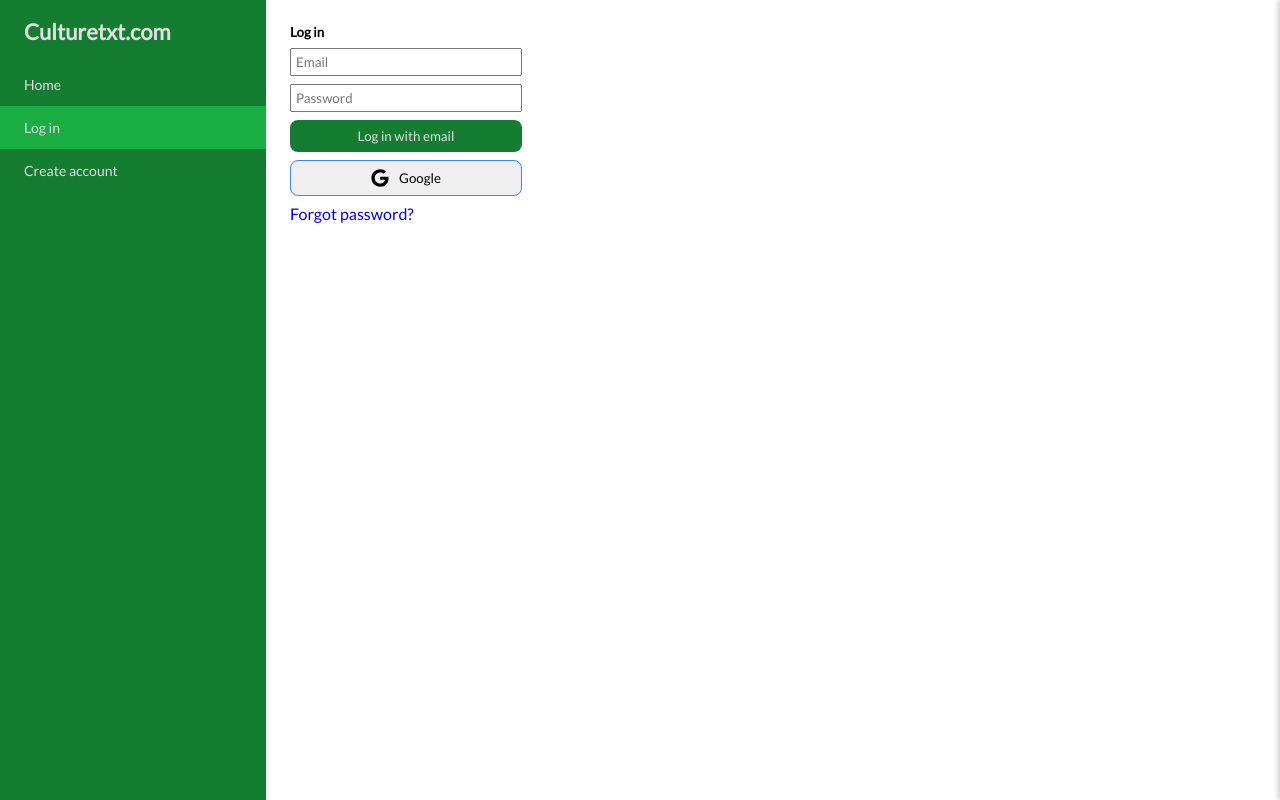
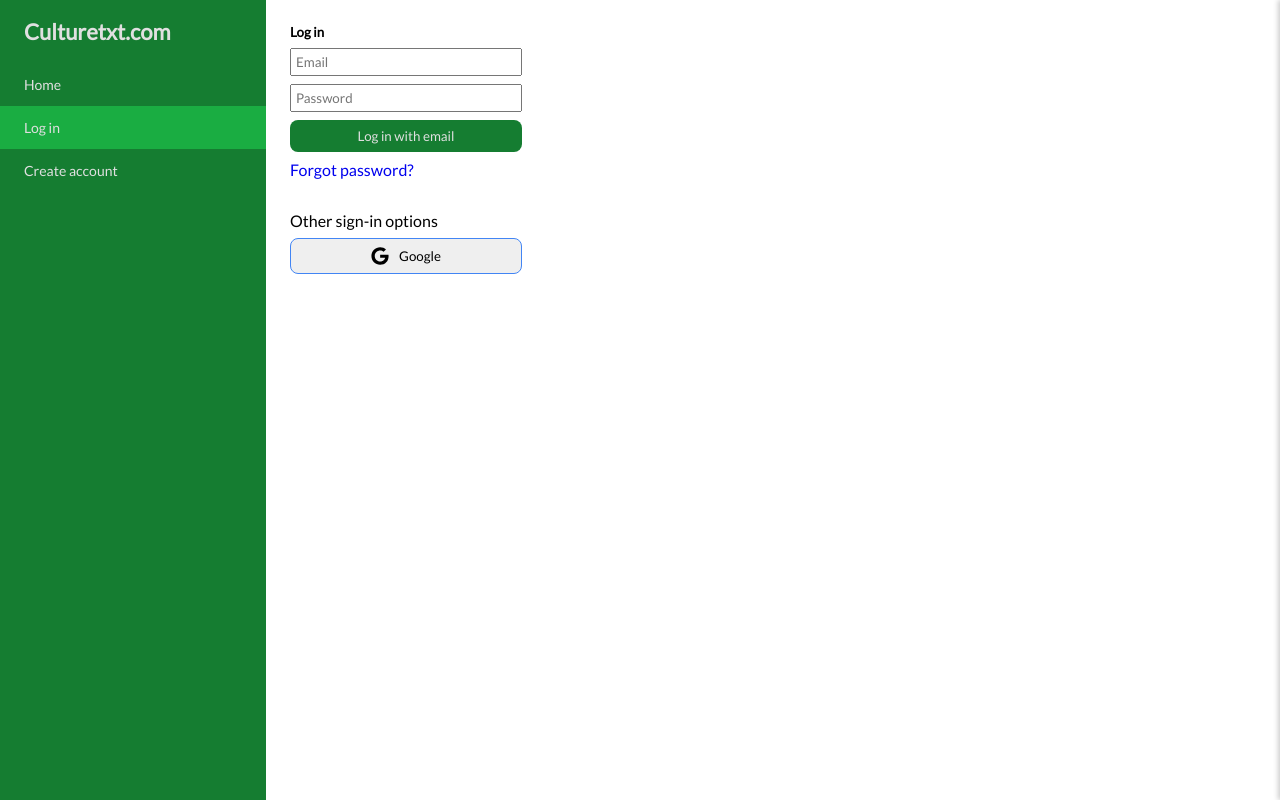
Before and after one commit to ivandax/campodecultura, a React (Vite) app: page /login in a window 1280 px wide. Built offline with nearby package versions, Linux system fonts and the light colour scheme; no server answers.

Commit message:
Improve styling in login view

```diff
--- a/src/presentation/views/Login/Login.Styles.ts
+++ b/src/presentation/views/Login/Login.Styles.ts
@@ -11,3 +11,10 @@ export const LoginFormWrapper = styled.form`
     padding: 4px;
   }
 `;
+
+export const SocialActionsWrapper = styled.div`
+  display: flex;
+  flex-direction: column;
+  gap: 8px;
+  padding-top: 24px;
+`;
--- a/src/presentation/views/Login/Login.tsx
+++ b/src/presentation/views/Login/Login.tsx
@@ -1,5 +1,5 @@
 import { useState } from "react";
-import { LoginFormWrapper } from "./Login.Styles";
+import * as S from "./Login.Styles";
 import { useAuthStore } from "@src/presentation/store/authStore";
 import { Link, useNavigate } from "react-router-dom";
 import { notifyError } from "@src/presentation/utils";
@@ -33,7 +33,7 @@ function Login() {
   };
 
   return (
-    <LoginFormWrapper>
+    <S.LoginFormWrapper>
       <h5>Log in</h5>
       <input
         type="email"
@@ -53,11 +53,16 @@ function Login() {
         disabled={userTask.status === "in-progress"}
         onClick={handleLogin}
       >
-        {userTask.status === "in-progress" ? "Logging in..." : "Log in with email"}
+        {userTask.status === "in-progress"
+          ? "Logging in..."
+          : "Log in with email"}
       </MainButton>
-      <GoogleSignInButton onClick={handleGoogleLogin} />
       <Link to="/recover-password">Forgot password?</Link>
-    </LoginFormWrapper>
+      <S.SocialActionsWrapper>
+        <span>Other sign-in options</span>
+        <GoogleSignInButton onClick={handleGoogleLogin} />
+      </S.SocialActionsWrapper>
+    </S.LoginFormWrapper>
   );
 }
 
```
